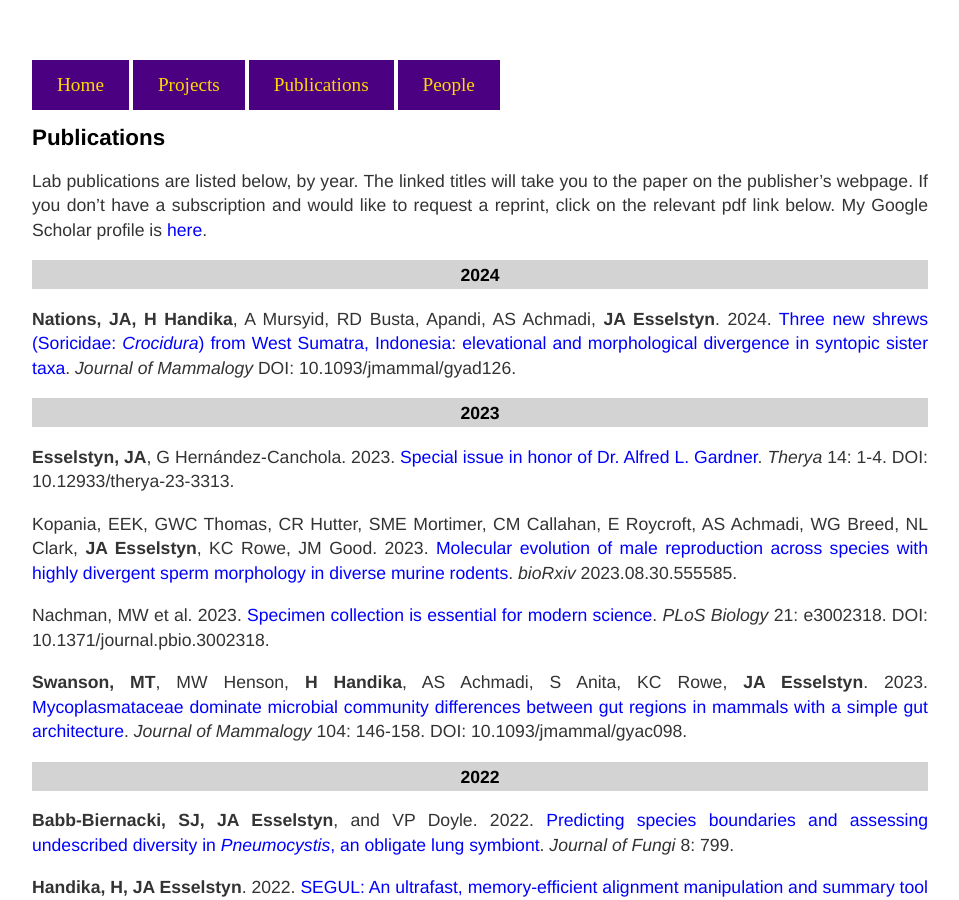
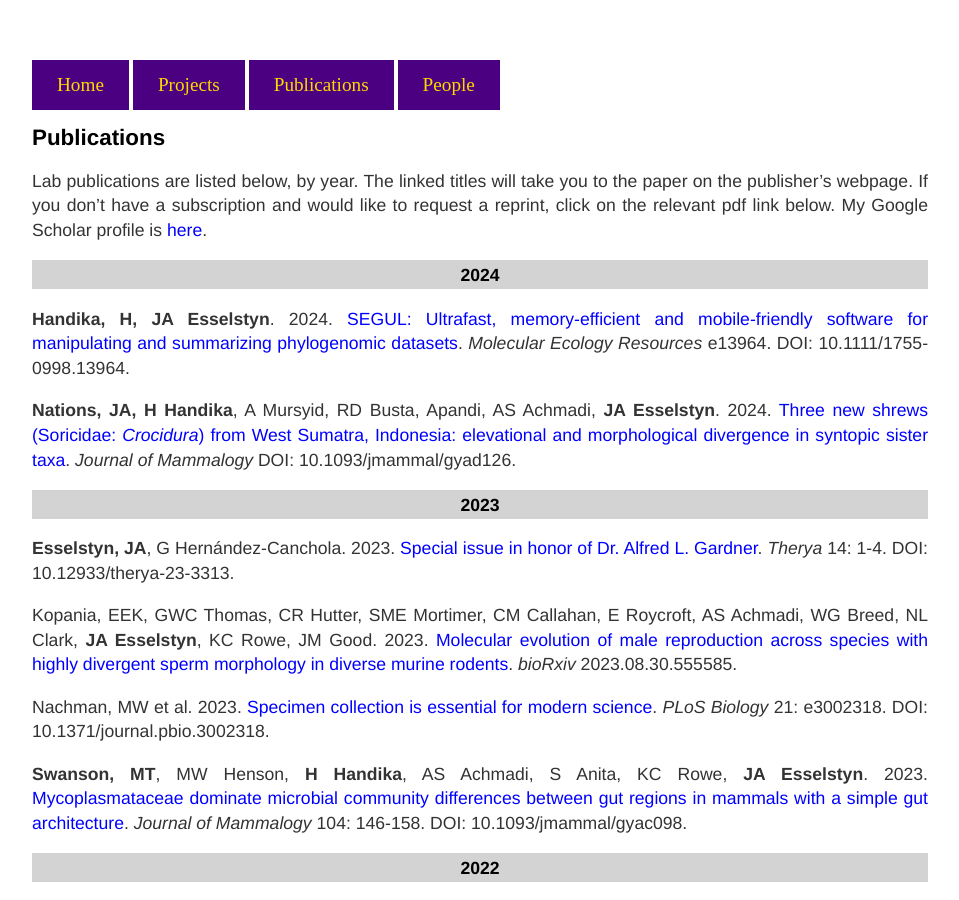
Before and after one commit to esselstyn/esselstyn.github.io, a Jekyll site: the page built from publications.md, in a window 1280 px wide and 900 px high. Shown: the whole window, without its empty margins (160-1119 px from the left). Built offline with Jekyll 4.4.1, drawn with Linux system fonts in a browser that asks for light colours.

Commit message:
updated pubs
added pubs

```diff
--- a/publications.md
+++ b/publications.md
@@ -7,6 +7,8 @@ title: Publications
 Lab publications are listed below, by year. The linked titles will take you to the paper on the publisher's webpage. If you don't have a subscription and would like to request a reprint, click on the relevant pdf link below. My Google Scholar profile is [here](https://scholar.google.com/citations?user=8p7eEcAAAAAJ&hl=en).
 
 ### 2024
+**Handika, H, JA Esselstyn**. 2024. [SEGUL: Ultrafast, memory-efficient and mobile-friendly software for manipulating and summarizing phylogenomic datasets](https://doi.org/10.1111/1755-0998.13964). _Molecular Ecology Resources_ e13964. DOI: 10.1111/1755-0998.13964.
+
 **Nations, JA, H Handika**, A Mursyid, RD Busta, Apandi, AS Achmadi, **JA Esselstyn**. 2024. [Three new shrews (Soricidae: _Crocidura_) from West Sumatra, Indonesia: elevational and morphological divergence in syntopic sister taxa](https://doi.org/10.1093/jmammal/gyad126). _Journal of Mammalogy_ DOI: 10.1093/jmammal/gyad126.
 
 ### 2023
```
